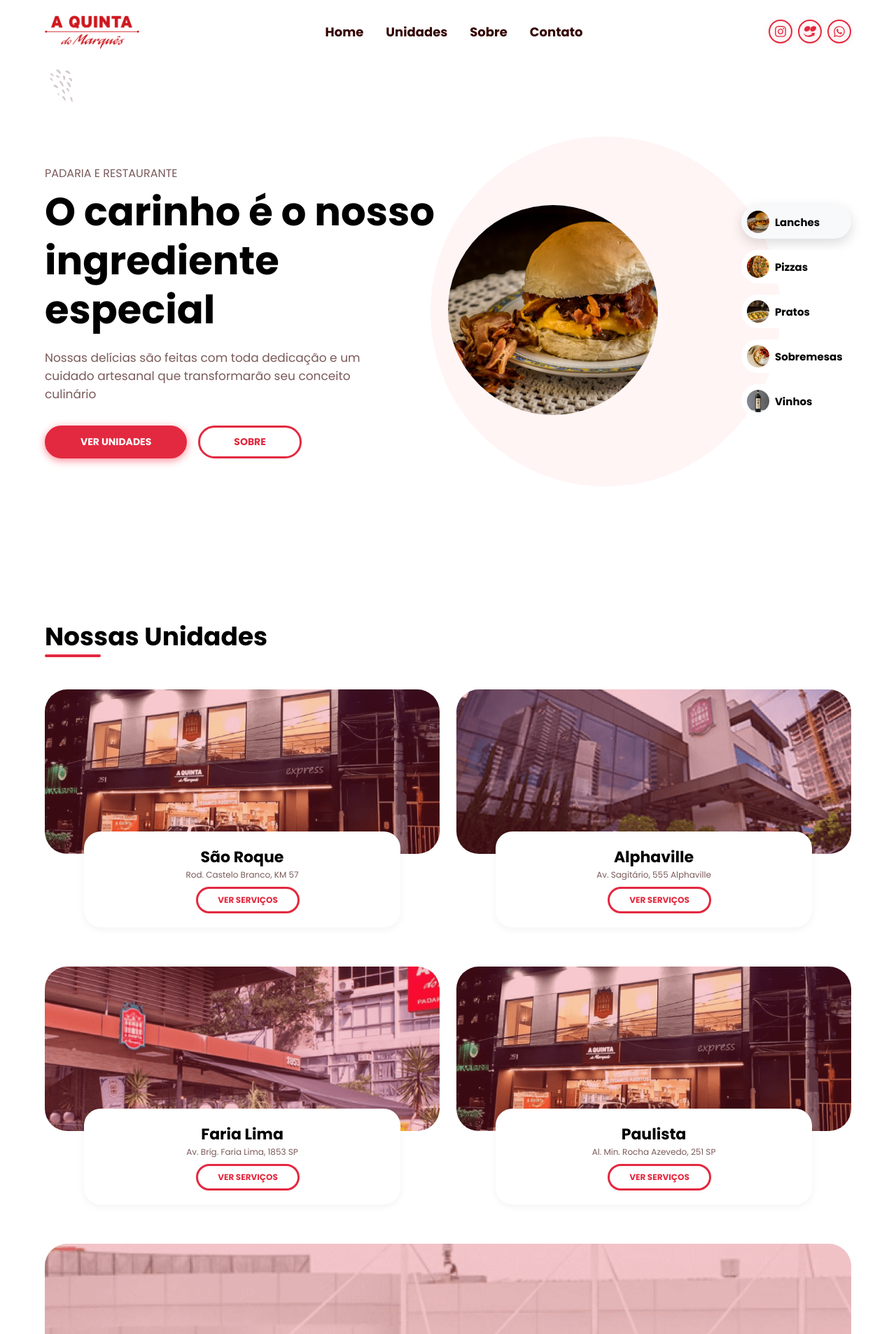
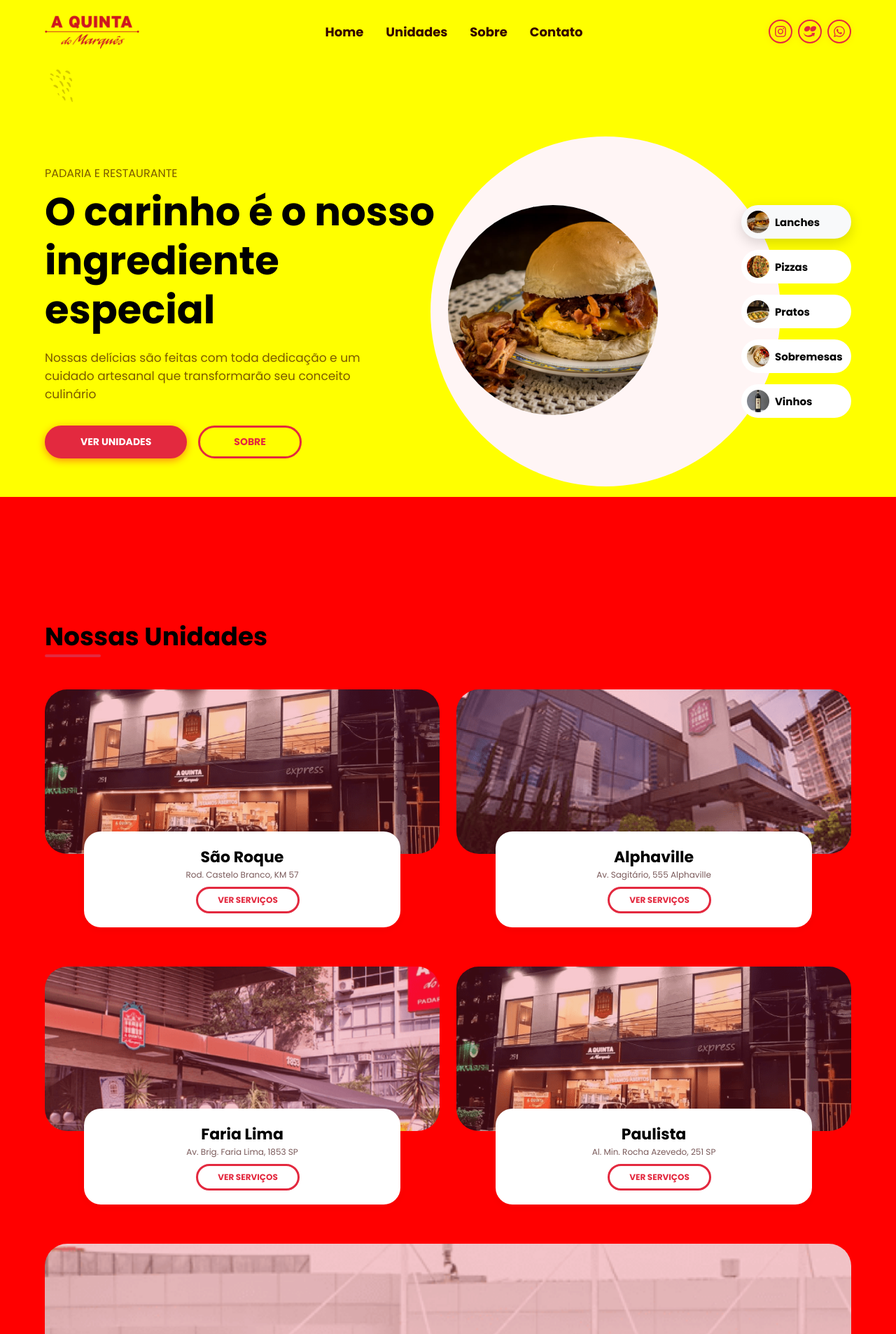
Before and after one commit to bryanmaraujo544/Restaurant-app, a Next.js app: page / in a window 1280 px wide. Shown: the top 1906 px of the page at 70% size. Built offline with nearby package versions, Linux system fonts and the light colour scheme.

Commit message:
Fixing width of the page

```diff
--- a/src/pages/_app.js
+++ b/src/pages/_app.js
@@ -11,37 +11,30 @@
       box-sizing: border-box;
       list-style: none;
       text-decoration: none;
+
     }
 
     html {
       font-size: 62.5%;
-      width: 100vw;
-      max-width: 100vw;
+
       @media(max-width: 768px){
         font-size: 8px;
       }
 
+
     }
 
     body{
-      width: 100%;
-      overflow-x: hidden;
-      margin: 0 auto;
+
+      max-width: 100vw;
+      background-color: red;
       height: 100%;
       font-family: 'Poppins', sans-serif;
-      padding: 0 128px;
 
-      @media screen and (max-width: 1366px){
-        padding: 0px 64px;
-      }
 
-      @media screen and (max-width: 768px){
-          padding: 0px 32px;
-      }
 
-      @media screen and (max-width: 480px){
-          padding: 0px 24px;
-      }
+
+
     }
 `
 
--- a/src/sections/About/styles.js
+++ b/src/sections/About/styles.js
@@ -4,10 +4,26 @@
     display: flex;
     flex-wrap: wrap;
     height: 700px;
-    width: 100%;
+
     margin-top: 128px;
     border-radius: 48px;
     background: ${props => props.theme.colors.primary};
+
+    @media screen and (max-width: 966px){
+        height: auto;
+    }
+
+    @media screen and (max-width: 1366px){
+        margin: 128px 64px;
+    }
+
+    @media screen and (max-width: 768px){
+        margin: 128px 32px;
+    }
+
+    @media screen and (max-width: 480px){
+        margin: 128px 24px;
+    }
 
     @media screen and (max-width: ${props => props.theme.breakpoints["sm-screen"]}){
         height: auto;
--- a/src/sections/DownloadApp/styles.js
+++ b/src/sections/DownloadApp/styles.js
@@ -4,7 +4,7 @@
 
     margin-top: 19.6rem;
     height: 400px;
-    width: 100%;
+    width: auto;
     display: flex;
     flex-wrap: wrap;
     justify-content: center;
@@ -19,6 +19,18 @@
 
     @media screen and (max-width: ${props => props.theme.breakpoints.tablet}){
         margin-top: 12.8rem;
+    }
+
+    @media screen and (max-width: 1366px){
+        margin: 19.6rem 64px;
+    }
+
+    @media screen and (max-width: 768px){
+        margin: 128px 32px;
+    }
+
+    @media screen and (max-width: 480px){
+        margin: 64px 24px;
     }
 
     .content {
--- a/src/sections/Header/styles.js
+++ b/src/sections/Header/styles.js
@@ -2,9 +2,24 @@
 
 export const Container = styled.header`
     height: calc(100vh - 90px);
-    width: 100%;
+    width: auto;
+    background: yellow;
+    position: relative;
+
 
     @media screen and (max-width: 966px){
         height: auto;
     }
+
+    @media screen and (max-width: 1366px){
+        padding: 0px 64px;
+    }
+
+    @media screen and (max-width: 768px){
+        padding: 0px 32px;
+    }
+
+    @media screen and (max-width: 480px){
+        padding: 0px 24px;
+    }
 `
--- a/src/sections/Unities/styles.js
+++ b/src/sections/Unities/styles.js
@@ -4,6 +4,21 @@
     margin-top: 172px;
     width: 100%;
     flex-direction: column;
+    @media screen and (max-width: 966px){
+        height: auto;
+    }
+
+    @media screen and (max-width: 1366px){
+        padding: 0px 64px;
+    }
+
+    @media screen and (max-width: 768px){
+        padding: 0px 32px;
+    }
+
+    @media screen and (max-width: 480px){
+        padding: 0px 24px;
+    }
     .cards{
         display: flex;
         flex-wrap: wrap;
```
